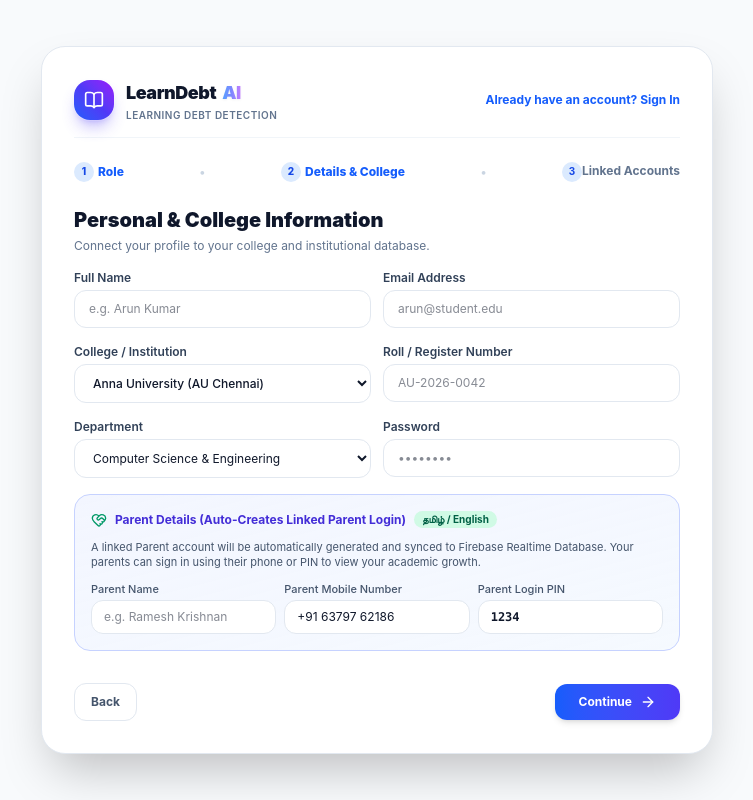
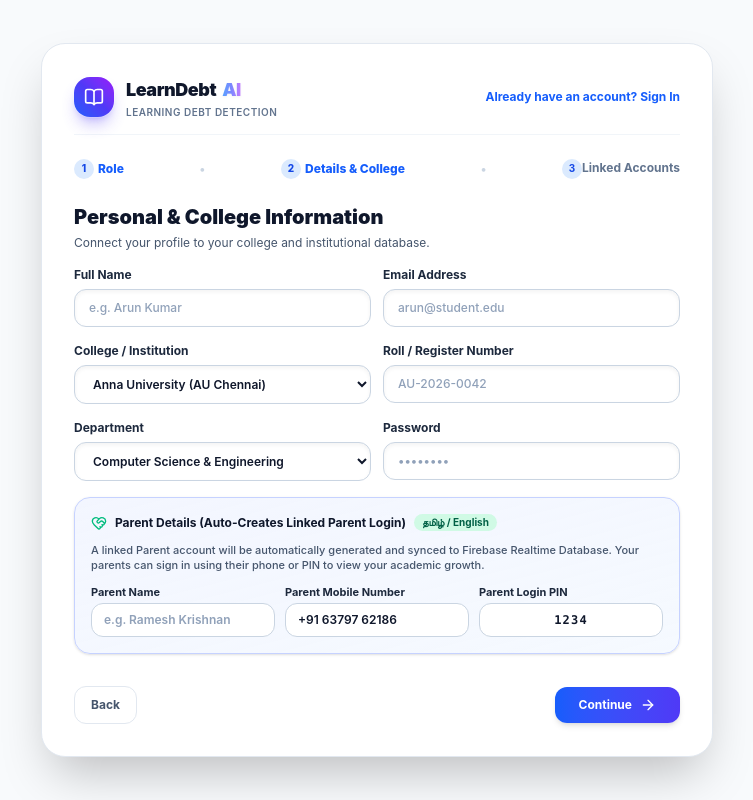
Before and after one commit to akarv742006/learn-dept-ai, a React (Vite) app: page /register in a window 1280 px wide. Both pictures are taken after a click on the button "Continue". Shown: the whole page, without its empty margins (263-1016 px from the left). Built offline with nearby package versions, Linux system fonts and the light colour scheme; no server answers.

Commit message:
Fix dark mode text and placeholder contrast on registration form inputs

```diff
--- a/src/pages/RegisterPage.tsx
+++ b/src/pages/RegisterPage.tsx
@@ -162,31 +162,31 @@
             <div className="space-y-4 text-xs">
               <div>
                 <h3 className="text-xl font-black text-slate-900 dark:text-white">Personal & College Information</h3>
-                <p className="text-slate-500 dark:text-slate-400 text-xs mt-1">
+                <p className="text-slate-600 dark:text-slate-300 text-xs mt-1">
                   Connect your profile to your college and institutional database.
                 </p>
               </div>
 
               <div className="grid grid-cols-2 gap-3">
                 <div>
-                  <label className="block font-semibold mb-1 text-slate-700 dark:text-slate-300">Full Name</label>
+                  <label className="block font-bold mb-1.5 text-slate-800 dark:text-slate-200 text-xs">Full Name</label>
                   <input
                     type="text"
                     placeholder="e.g. Arun Kumar"
                     value={formData.name}
                     onChange={(e) => setFormData({ ...formData, name: e.target.value })}
-                    className="w-full px-3.5 py-2.5 rounded-xl border border-slate-200 dark:border-slate-700 bg-white dark:bg-slate-800"
+                    className="w-full px-3.5 py-2.5 rounded-xl border border-slate-300 dark:border-slate-600 bg-white dark:bg-slate-800 text-slate-900 dark:text-white placeholder:text-slate-400 dark:placeholder:text-slate-400 font-medium focus:outline-none focus:ring-2 focus:ring-blue-500/30 focus:border-blue-500 transition shadow-inner"
                     required
                   />
                 </div>
                 <div>
-                  <label className="block font-semibold mb-1 text-slate-700 dark:text-slate-300">Email Address</label>
+                  <label className="block font-bold mb-1.5 text-slate-800 dark:text-slate-200 text-xs">Email Address</label>
                   <input
                     type="email"
                     placeholder="arun@student.edu"
                     value={formData.email}
                     onChange={(e) => setFormData({ ...formData, email: e.target.value })}
-                    className="w-full px-3.5 py-2.5 rounded-xl border border-slate-200 dark:border-slate-700 bg-white dark:bg-slate-800"
+                    className="w-full px-3.5 py-2.5 rounded-xl border border-slate-300 dark:border-slate-600 bg-white dark:bg-slate-800 text-slate-900 dark:text-white placeholder:text-slate-400 dark:placeholder:text-slate-400 font-medium focus:outline-none focus:ring-2 focus:ring-blue-500/30 focus:border-blue-500 transition shadow-inner"
                     required
                   />
                 </div>
@@ -194,21 +194,21 @@
 
               <div className="grid grid-cols-2 gap-3">
                 <div>
-                  <label className="block font-semibold mb-1 text-slate-700 dark:text-slate-300">College / Institution</label>
+                  <label className="block font-bold mb-1.5 text-slate-800 dark:text-slate-200 text-xs">College / Institution</label>
                   <select
                     value={formData.college}
                     onChange={(e) => setFormData({ ...formData, college: e.target.value })}
-                    className="w-full px-3.5 py-2.5 rounded-xl border border-slate-200 dark:border-slate-700 bg-white dark:bg-slate-800 font-medium"
+                    className="w-full px-3.5 py-2.5 rounded-xl border border-slate-300 dark:border-slate-600 bg-white dark:bg-slate-800 text-slate-900 dark:text-white font-semibold focus:outline-none focus:ring-2 focus:ring-blue-500/30 focus:border-blue-500 transition shadow-inner"
                   >
-                    <option value="Anna University">Anna University (AU Chennai)</option>
-                    <option value="IIT Madras">IIT Madras</option>
-                    <option value="NIT Trichy">NIT Trichy</option>
-                    <option value="PSG College of Technology">PSG College of Technology</option>
-                    <option value="Delhi Technological University">Delhi Technological University</option>
+                    <option value="Anna University" className="bg-white dark:bg-slate-800 text-slate-900 dark:text-white">Anna University (AU Chennai)</option>
+                    <option value="IIT Madras" className="bg-white dark:bg-slate-800 text-slate-900 dark:text-white">IIT Madras</option>
+                    <option value="NIT Trichy" className="bg-white dark:bg-slate-800 text-slate-900 dark:text-white">NIT Trichy</option>
+                    <option value="PSG College of Technology" className="bg-white dark:bg-slate-800 text-slate-900 dark:text-white">PSG College of Technology</option>
+                    <option value="Delhi Technological University" className="bg-white dark:bg-slate-800 text-slate-900 dark:text-white">Delhi Technological University</option>
                   </select>
                 </div>
                 <div>
-                  <label className="block font-semibold mb-1 text-slate-700 dark:text-slate-300">
+                  <label className="block font-bold mb-1.5 text-slate-800 dark:text-slate-200 text-xs">
                     {selectedRole === 'student' ? 'Roll / Register Number' : selectedRole === 'teacher' ? 'Staff ID' : 'Student Roll Number'}
                   </label>
                   <input
@@ -216,7 +216,7 @@
                     placeholder="AU-2026-0042"
                     value={formData.studentId}
                     onChange={(e) => setFormData({ ...formData, studentId: e.target.value })}
-                    className="w-full px-3.5 py-2.5 rounded-xl border border-slate-200 dark:border-slate-700 bg-white dark:bg-slate-800"
+                    className="w-full px-3.5 py-2.5 rounded-xl border border-slate-300 dark:border-slate-600 bg-white dark:bg-slate-800 text-slate-900 dark:text-white placeholder:text-slate-400 dark:placeholder:text-slate-400 font-medium focus:outline-none focus:ring-2 focus:ring-blue-500/30 focus:border-blue-500 transition shadow-inner"
                     required
                   />
                 </div>
@@ -224,26 +224,26 @@
 
               <div className="grid grid-cols-2 gap-3">
                 <div>
-                  <label className="block font-semibold mb-1 text-slate-700 dark:text-slate-300">Department</label>
+                  <label className="block font-bold mb-1.5 text-slate-800 dark:text-slate-200 text-xs">Department</label>
                   <select
                     value={formData.department}
                     onChange={(e) => setFormData({ ...formData, department: e.target.value })}
-                    className="w-full px-3.5 py-2.5 rounded-xl border border-slate-200 dark:border-slate-700 bg-white dark:bg-slate-800"
+                    className="w-full px-3.5 py-2.5 rounded-xl border border-slate-300 dark:border-slate-600 bg-white dark:bg-slate-800 text-slate-900 dark:text-white font-semibold focus:outline-none focus:ring-2 focus:ring-blue-500/30 focus:border-blue-500 transition shadow-inner"
                   >
-                    <option value="Computer Science">Computer Science & Engineering</option>
-                    <option value="AI & Data Science">AI & Data Science</option>
-                    <option value="Information Technology">Information Technology</option>
-                    <option value="Electronics & Communication">Electronics & Communication</option>
+                    <option value="Computer Science" className="bg-white dark:bg-slate-800 text-slate-900 dark:text-white">Computer Science & Engineering</option>
+                    <option value="AI & Data Science" className="bg-white dark:bg-slate-800 text-slate-900 dark:text-white">AI & Data Science</option>
+                    <option value="Information Technology" className="bg-white dark:bg-slate-800 text-slate-900 dark:text-white">Information Technology</option>
+                    <option value="Electronics & Communication" className="bg-white dark:bg-slate-800 text-slate-900 dark:text-white">Electronics & Communication</option>
                   </select>
                 </div>
                 <div>
-                  <label className="block font-semibold mb-1 text-slate-700 dark:text-slate-300">Password</label>
+                  <label className="block font-bold mb-1.5 text-slate-800 dark:text-slate-200 text-xs">Password</label>
                   <input
                     type="password"
                     placeholder="••••••••"
                     value={formData.password}
                     onChange={(e) => setFormData({ ...formData, password: e.target.value })}
-                    className="w-full px-3.5 py-2.5 rounded-xl border border-slate-200 dark:border-slate-700 bg-white dark:bg-slate-800"
+                    className="w-full px-3.5 py-2.5 rounded-xl border border-slate-300 dark:border-slate-600 bg-white dark:bg-slate-800 text-slate-900 dark:text-white placeholder:text-slate-400 dark:placeholder:text-slate-400 font-medium focus:outline-none focus:ring-2 focus:ring-blue-500/30 focus:border-blue-500 transition shadow-inner"
                     required
                   />
                 </div>
@@ -251,47 +251,47 @@
 
               {/* Special Section: Automatic Parent Account Creation for Students */}
               {selectedRole === 'student' && (
-                <div className="p-4 bg-gradient-to-br from-indigo-50/70 to-blue-50/60 dark:from-indigo-950/40 dark:to-blue-950/40 rounded-2xl border border-indigo-200 dark:border-indigo-800 space-y-3">
-                  <div className="flex items-center gap-2 text-indigo-700 dark:text-indigo-300 font-bold">
-                    <HeartHandshake className="w-4 h-4 text-emerald-600" />
-                    <span>Parent Details (Auto-Creates Linked Parent Login)</span>
-                    <span className="text-[10px] px-2 py-0.5 rounded-full bg-emerald-100 dark:bg-emerald-900 text-emerald-800 dark:text-emerald-200">
+                <div className="p-4 bg-gradient-to-br from-indigo-50/70 to-blue-50/60 dark:from-slate-800/80 dark:to-indigo-950/60 rounded-2xl border border-indigo-200 dark:border-indigo-600/60 space-y-3 shadow-sm">
+                  <div className="flex items-center gap-2 text-indigo-700 dark:text-cyan-300 font-bold">
+                    <HeartHandshake className="w-4 h-4 text-emerald-500 dark:text-emerald-400" />
+                    <span className="text-slate-900 dark:text-white">Parent Details (Auto-Creates Linked Parent Login)</span>
+                    <span className="text-[10px] px-2 py-0.5 rounded-full bg-emerald-100 dark:bg-emerald-900/80 text-emerald-800 dark:text-emerald-200 font-bold">
                       தமிழ் / English
                     </span>
                   </div>
-                  <p className="text-[11px] text-slate-600 dark:text-slate-400">
+                  <p className="text-[11px] text-slate-600 dark:text-slate-300 font-medium">
                     A linked Parent account will be automatically generated and synced to Firebase Realtime Database. Your parents can sign in using their phone or PIN to view your academic growth.
                   </p>
-                  <div className="grid grid-cols-3 gap-2">
+                  <div className="grid grid-cols-3 gap-2.5">
                     <div>
-                      <label className="block font-medium mb-1 text-slate-600 dark:text-slate-400 text-[11px]">Parent Name</label>
+                      <label className="block font-bold mb-1 text-slate-800 dark:text-slate-200 text-[11px]">Parent Name</label>
                       <input
                         type="text"
                         placeholder="e.g. Ramesh Krishnan"
                         value={formData.parentName}
                         onChange={(e) => setFormData({ ...formData, parentName: e.target.value })}
-                        className="w-full px-3 py-2 rounded-xl border border-slate-200 dark:border-slate-700 bg-white dark:bg-slate-800 text-xs"
+                        className="w-full px-3 py-2 rounded-xl border border-slate-300 dark:border-slate-600 bg-white dark:bg-slate-900 text-slate-900 dark:text-white placeholder:text-slate-400 dark:placeholder:text-slate-400 text-xs font-semibold focus:outline-none focus:ring-2 focus:ring-indigo-500/40 focus:border-indigo-500"
                       />
                     </div>
                     <div>
-                      <label className="block font-medium mb-1 text-slate-600 dark:text-slate-400 text-[11px]">Parent Mobile Number</label>
+                      <label className="block font-bold mb-1 text-slate-800 dark:text-slate-200 text-[11px]">Parent Mobile Number</label>
                       <input
                         type="tel"
                         placeholder="+91 63797 62186"
                         value={formData.parentPhone}
                         onChange={(e) => setFormData({ ...formData, parentPhone: e.target.value })}
-                        className="w-full px-3 py-2 rounded-xl border border-slate-200 dark:border-slate-700 bg-white dark:bg-slate-800 text-xs"
+                        className="w-full px-3 py-2 rounded-xl border border-slate-300 dark:border-slate-600 bg-white dark:bg-slate-900 text-slate-900 dark:text-white placeholder:text-slate-400 dark:placeholder:text-slate-400 text-xs font-semibold focus:outline-none focus:ring-2 focus:ring-indigo-500/40 focus:border-indigo-500"
                       />
                     </div>
                     <div>
-                      <label className="block font-medium mb-1 text-slate-600 dark:text-slate-400 text-[11px]">Parent Login PIN</label>
+                      <label className="block font-bold mb-1 text-slate-800 dark:text-slate-200 text-[11px]">Parent Login PIN</label>
                       <input
                         type="text"
                         maxLength={4}
                         placeholder="1234"
                         value={formData.parentPin}
                         onChange={(e) => setFormData({ ...formData, parentPin: e.target.value })}
-                        className="w-full px-3 py-2 rounded-xl border border-slate-200 dark:border-slate-700 bg-white dark:bg-slate-800 text-xs font-mono font-bold"
+                        className="w-full px-3 py-2 rounded-xl border border-slate-300 dark:border-slate-600 bg-white dark:bg-slate-900 text-slate-900 dark:text-white placeholder:text-slate-400 dark:placeholder:text-slate-400 text-xs font-mono font-bold focus:outline-none focus:ring-2 focus:ring-indigo-500/40 focus:border-indigo-500 text-center tracking-widest"
                       />
                     </div>
                   </div>
```
